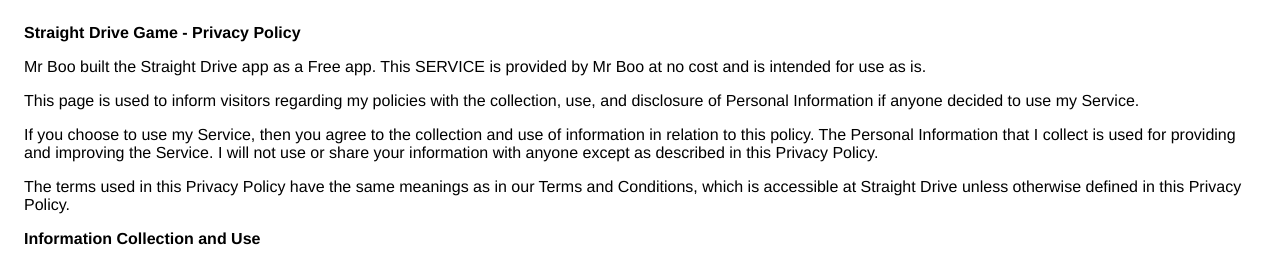
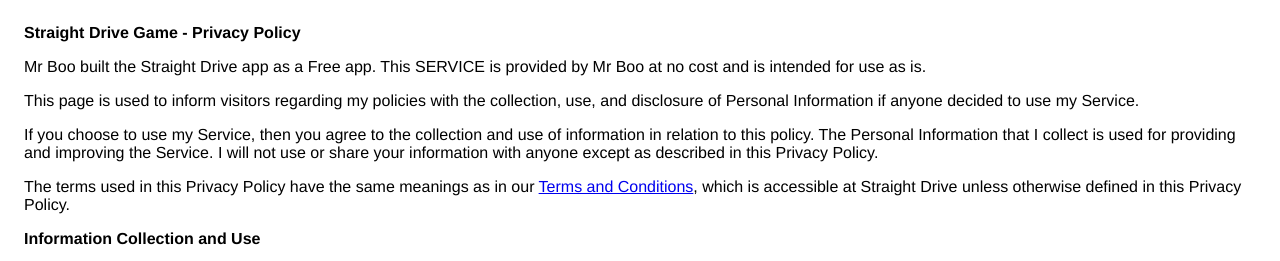
Before and after one commit to shrimoni/shrimoni.github.io, a plain HTML site: page privacy-policy.html in a window 1280 px wide. Shown: the top 261 px of the page. Drawn offline with Linux system fonts and the light colour scheme.

Commit message:
added link to t&c in pp

```diff
--- a/privacy-policy.html
+++ b/privacy-policy.html
@@ -31,8 +31,9 @@
     </p>
     <p>
       The terms used in this Privacy Policy have the same meanings as in our
-      Terms and Conditions, which is accessible at Straight Drive unless
-      otherwise defined in this Privacy Policy.
+      <a href="./terms-and-conditions.html">Terms and Conditions</a>, which is
+      accessible at Straight Drive unless otherwise defined in this Privacy
+      Policy.
     </p>
     <p><strong>Information Collection and Use</strong></p>
     <p>
```
